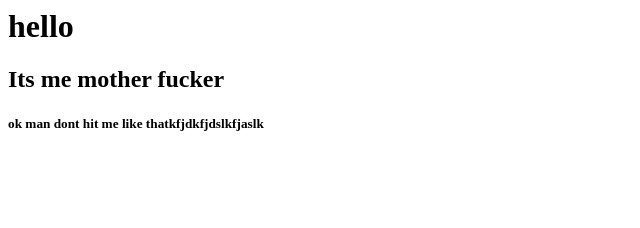
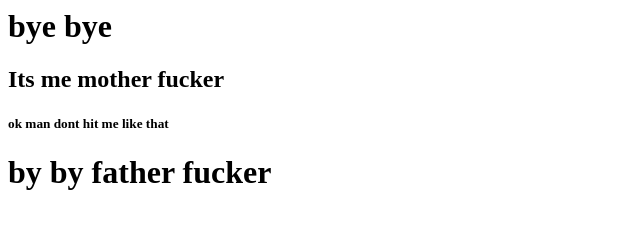
Before and after one commit to astraxan87/gitcourse, a plain HTML site: page index.html in a window 1280 px wide. Shown: the whole page, without its empty margins (0-640 px from the left). Drawn offline with Linux system fonts and the light colour scheme.

Commit message:
Update index.html

```diff
--- a/index.html
+++ b/index.html
@@ -1,3 +1,5 @@
-<h1>hello</h1>
+<h1>bye bye</h1>
 <h2>Its me mother fucker </h2>
-<h5>ok man dont hit me like thatkfjdkfjdslkfjaslk</h5>
+<h5>ok man dont hit me like that</h5>
+<h1>by by father fucker</h1jkdsjkfds
+    sdfjk
```
